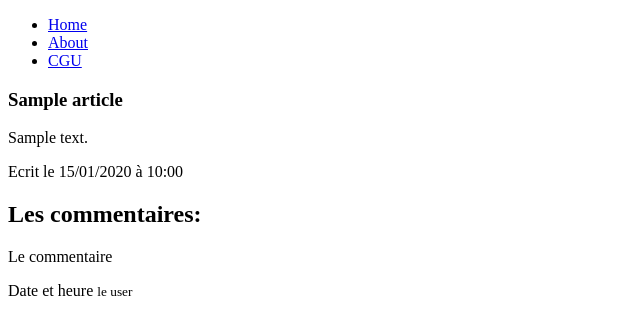
After one commit to Shiakan/Wordsmith, a Symfony app: template symfony/templates/article/show.html.twig in a window 1280 px wide. The commit adds this page. Shown: the top 335 px of the page, without its empty margins (0-640 px from the left). Run offline with Twig, Linux system fonts and the light colour scheme; the template is opened without the code that fills it: most values are stand-ins (such as "Sample title", 1, 10 or a date in 2020); some libraries are stand-ins or nearby versions.

Commit message:
Ajout de la route via ID vers show sans affichage des informations des comments

```diff
--- a/symfony/templates/article/index.html.twig
+++ b/symfony/templates/article/index.html.twig
@@ -6,6 +6,7 @@
             <h3>{{article.title}}</h3>
             <p>{{article.content}}</p>
             <span>Ecrit le {{article.dateInserted|date("d/m/Y")}} à  {{article.dateInserted| date("H:i")}}</span>
+            <a href="{{ path('show',{'id':article.id}) }}">Acceder à la vue</a>
         </div>
     {% endfor %}
 {% endblock %}
--- /dev/null
+++ b/symfony/templates/article/show.html.twig
@@ -0,0 +1,17 @@
+{% extends 'base.html.twig' %} {% block body %}
+    <div>
+        <h3>{{article.title}}</h3>
+        <p>{{article.content}}</p>
+        <span>Ecrit le {{article.dateInserted|date("d/m/Y")}} à {{article.dateInserted| date("H:i")}}</span>
+    </div>
+    <div>
+        <h2>Les commentaires:</h2>
+        {% for comment in comments %}
+            <div>
+                <p>Le commentaire</p>
+                <span>Date et heure</span>
+                <small>le user</small>
+            </div>
+        {% endfor %}
+    </div>
+{% endblock %}
```
Also changed, not shown: symfony/src/Controller/Codex/ArticleController.php (+10 -2 lines).
